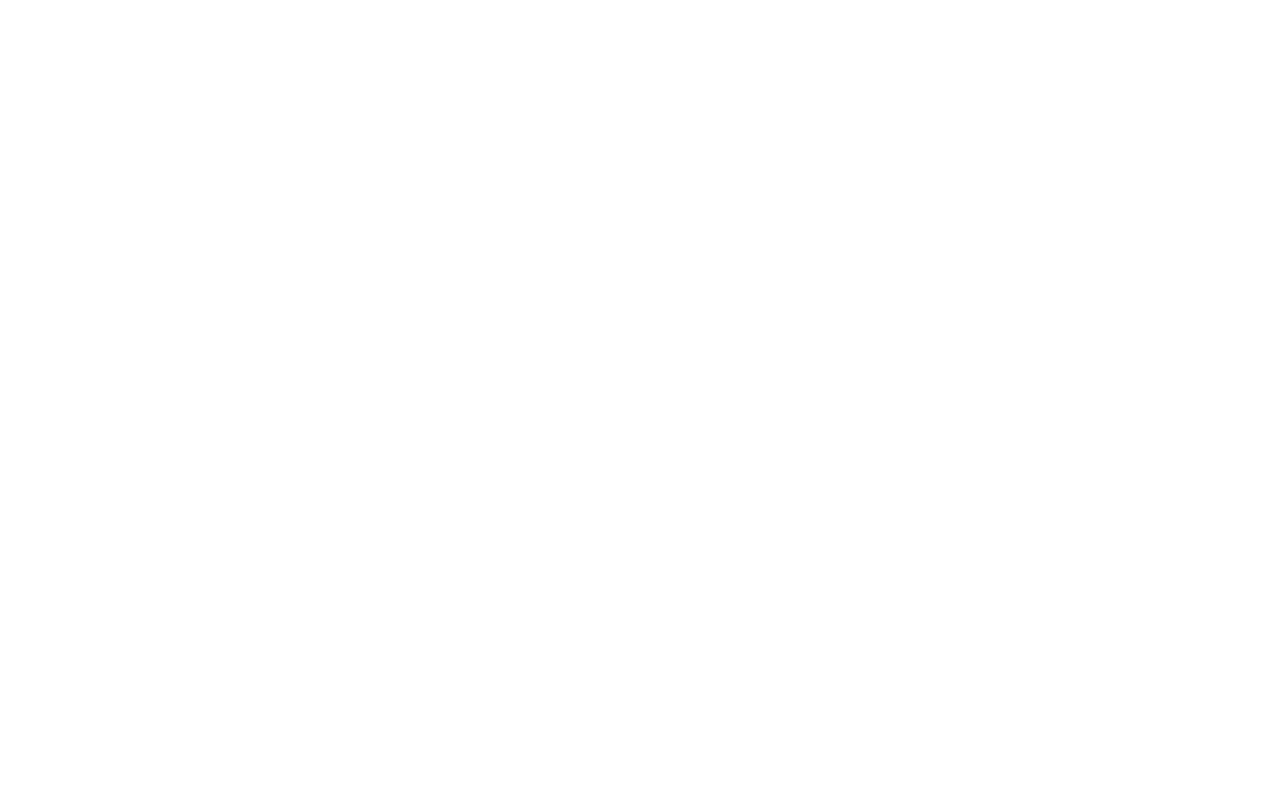
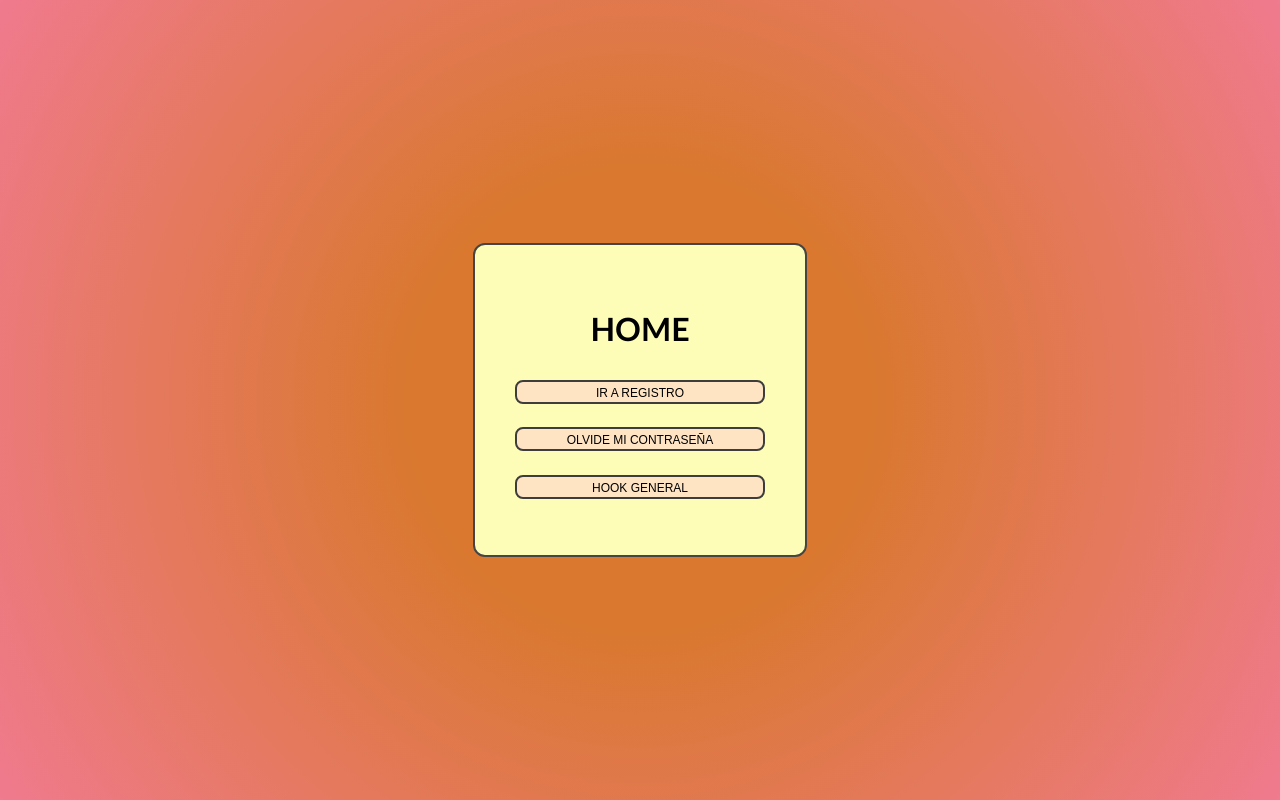
Before and after one commit to Chewbi97/PrimerReact, a React (Create React App) app: page / in a window 1280 px wide. Before the commit this address had no page. Built offline with nearby package versions, Linux system fonts and the light colour scheme.

Commit message:
Se hicieron las bases de los estilos para la pagina de inicio (Login)

```diff
--- a/src/App.js
+++ b/src/App.js
@@ -14,8 +14,8 @@
 
     <BrowserRouter>
       <Routes>
-        <Route path="/LoginPage" element={<LoginPage/>} />
-        <Route path="/Forgetpage" element={<ForgetPage/>} />
+        <Route path="/" element={<LoginPage/>} />
+        <Route path="/ForgetPage" element={<ForgetPage/>} />
         <Route path="/RegisterPage" element={<RegisterPage/>} />
 
         {/* Rutas para Hooks*/}
--- a/src/Page/ForgetPage/ForgetPage.jsx
+++ b/src/Page/ForgetPage/ForgetPage.jsx
@@ -5,7 +5,7 @@
     return(
         <div>
             <h1>OLVIDE MI CONTRASEÑA</h1>
-            <Link to ="/loginPage">
+            <Link to ="/">
                 <button>VOLVER AL INICIO</button>
             </Link>
 
--- /dev/null
+++ b/src/Page/LoginPage/LoginPage.css
@@ -0,0 +1,36 @@
+.home-container {
+    background: radial-gradient(circle,rgba(217, 120, 46, 1) 30%, rgba(240, 122, 142, 1) 100%);
+    height: 100vh;
+    display: flex;
+    align-items: center;
+    justify-content: center;
+    gap: 15px;
+}
+
+.login-box {
+    height: 250px;
+    width: 300px;
+    background: rgb(253, 253, 183);
+    padding: 30px 15px;
+    border: 2px solid rgb(70, 69, 69);
+    border-radius: 12px;
+    text-align: center;
+    align-items: center;
+    display: flex;
+    flex-direction: column;
+    justify-content: center;
+    font-family: 'Gill Sans', 'Gill Sans MT', 'Trebuchet MS', sans-serif;
+}
+ .login-btn {
+    background-color: bisque;
+    width: 250px;
+    height: 30%;
+    padding: 10px 20px;
+    margin: 10px;
+    font-size: 12px;
+    text-align: center;
+    line-height: 30%;
+    cursor: pointer;
+    border: 2px solid rgb(61, 61, 61);
+    border-radius: 8px;
+ }
--- a/src/Page/LoginPage/LoginPage.jsx
+++ b/src/Page/LoginPage/LoginPage.jsx
@@ -1,19 +1,24 @@
 import { Link } from "react-router-dom";
+//Estilos CSS//
+import "./LoginPage.css"
 
 
-function Home(){
-    return(
-        <div>
-            <h1>HOME</h1>
-            <Link to ="/RegisterPage">
-                <button>IR A REGISTRO</button>
-            </Link>
-            <Link to ="/ForgetPage">
-                <button>OLVIDE MI CONTRASEÑA</button>
-            </Link>
-            <Link to ="/HooksGral">
-                <button>HOOK GENERAL</button>
-            </Link>
+
+function Home() {
+    return (
+        <div className="home-container">
+            <div className="login-box">
+                <h1>HOME</h1>
+                <Link to="/RegisterPage">
+                    <button className="login-btn">IR A REGISTRO</button>
+                </Link>
+                <Link to="/ForgetPage">
+                    <button className="login-btn">OLVIDE MI CONTRASEÑA</button>
+                </Link>
+                <Link to="/HooksGral">
+                    <button className="login-btn">HOOK GENERAL</button>
+                </Link>
+            </div>
         </div>
     )
 };
--- a/src/Page/RegisterPage/RegisterPage.jsx
+++ b/src/Page/RegisterPage/RegisterPage.jsx
@@ -5,7 +5,7 @@
     return(
         <div>
             <h1>REGISTRO</h1>
-            <Link to ="/loginPage">
+            <Link to ="/">
                 <button>VOLVER AL INICIO</button>
             </Link>
 
--- a/src/Playground/HooksGral.jsx
+++ b/src/Playground/HooksGral.jsx
@@ -7,7 +7,7 @@
             <Link to="/usestate">
                 <button>IR A HOOK USESTATE</button>
             </Link>
-            <Link to="/LoginPage">
+            <Link to="/">
                 <button>VOLVER AL INICIO</button>
             </Link>
 
```
